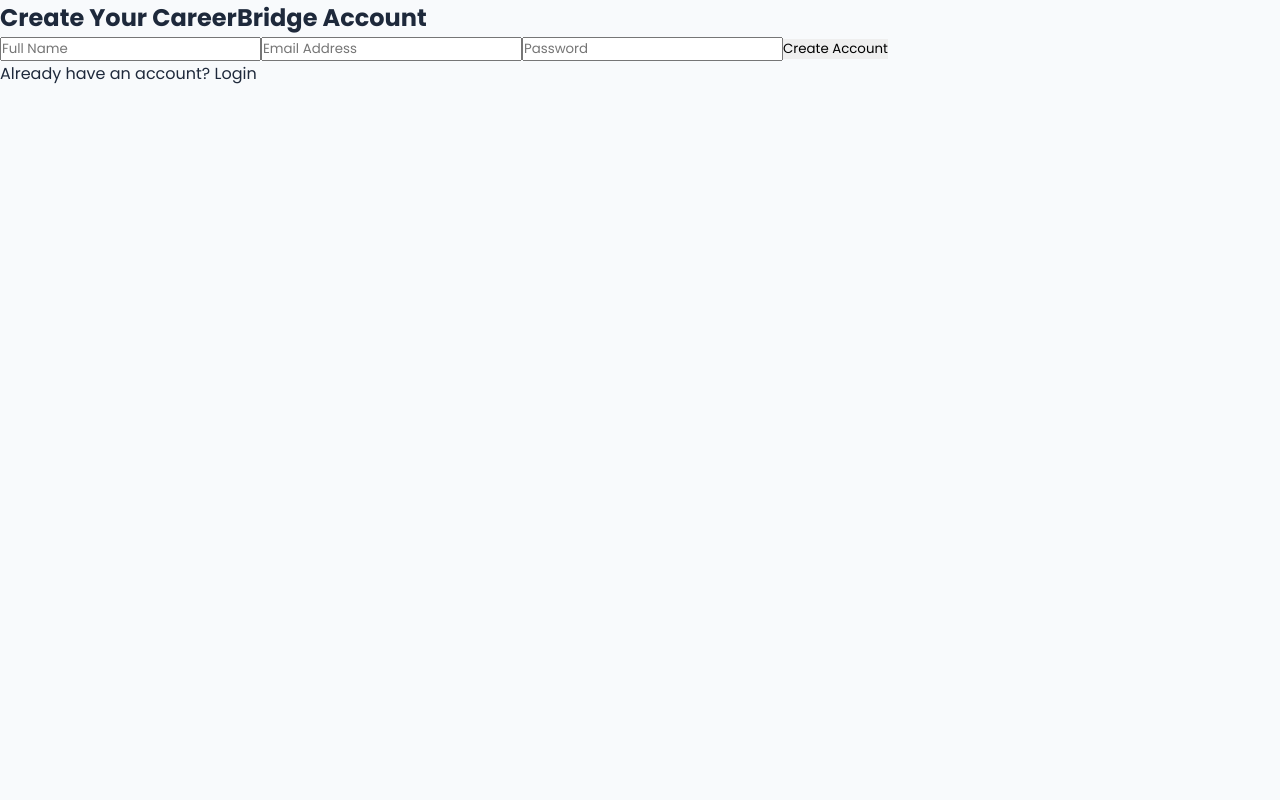
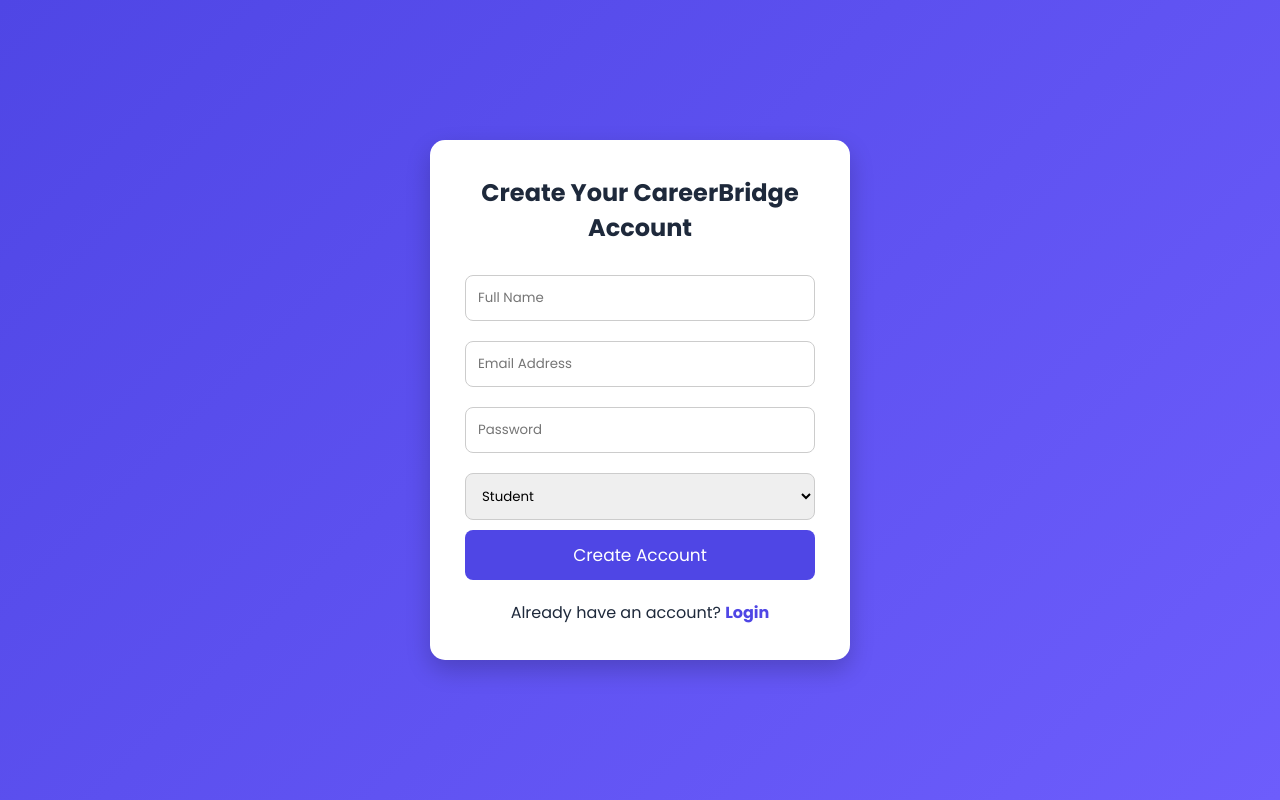
Before and after one commit to Khushi22072005/careerbridge-placement-platform, a React (Vite) app in the folder client/: page /register in a window 1280 px wide. Built offline with nearby package versions, Linux system fonts and the light colour scheme.

Commit message:
Updated frontend and dashboard changes

```diff
--- a/client/src/pages/Login/Login.jsx
+++ b/client/src/pages/Login/Login.jsx
@@ -1,6 +1,6 @@
 import "./Login.css";
 import { useState } from "react";
-import { useNavigate } from "react-router-dom";
+import { useNavigate, Link } from "react-router-dom";
 import axios from "axios";
 
 function Login() {
@@ -128,10 +128,9 @@
             </button>
 
             <p className="register-link">
-              Don't have an account?
-              <span> Register</span>
-            </p>
-
+  Don't have an account?{" "}
+  <Link to="/register">Register</Link>
+</p>
           </form>
 
         </div>
--- a/client/src/pages/Register/Register.css
+++ b/client/src/pages/Register/Register.css
@@ -0,0 +1,62 @@
+*{
+  margin:0;
+  padding:0;
+  box-sizing:border-box;
+  font-family:Arial,sans-serif;
+}
+
+.register-page{
+  height:100vh;
+  display:flex;
+  justify-content:center;
+  align-items:center;
+  background:linear-gradient(135deg,#4f46e5,#6d5dfc);
+}
+
+.register-card{
+  width:420px;
+  background:#fff;
+  padding:35px;
+  border-radius:15px;
+  box-shadow:0 10px 25px rgba(0,0,0,.2);
+}
+
+.register-card h2{
+  text-align:center;
+  margin-bottom:20px;
+}
+
+.register-card input,
+.register-card select{
+  width:100%;
+  padding:12px;
+  margin:10px 0;
+  border:1px solid #ccc;
+  border-radius:8px;
+}
+
+.register-btn{
+  width:100%;
+  padding:12px;
+  border:none;
+  border-radius:8px;
+  background:#4f46e5;
+  color:#fff;
+  font-size:17px;
+  cursor:pointer;
+}
+
+.register-btn:hover{
+  background:#372fcf;
+}
+
+.login-link{
+  text-align:center;
+  margin-top:20px;
+}
+
+.login-link a{
+  color:#4f46e5;
+  font-weight:bold;
+  text-decoration:none;
+}
--- a/client/src/pages/Register/Register.jsx
+++ b/client/src/pages/Register/Register.jsx
@@ -1,25 +1,108 @@
 import "./Register.css";
-import { Link } from "react-router-dom";
+import { useState } from "react";
+import { Link, useNavigate } from "react-router-dom";
+import axios from "axios";
 
 function Register() {
+
+  const navigate = useNavigate();
+
+  const [formData, setFormData] = useState({
+    fullname: "",
+    email: "",
+    password: "",
+    role: "student"
+  });
+
+  const handleChange = (e) => {
+    setFormData({
+      ...formData,
+      [e.target.name]: e.target.value
+    });
+  };
+
+  const handleRegister = async (e) => {
+    e.preventDefault();
+
+    try {
+
+      const res = await axios.post(
+        "http://localhost:5000/api/auth/register",
+        formData
+      );
+
+      alert(res.data.message);
+
+      navigate("/login");
+
+    } catch (err) {
+
+      alert(err.response?.data?.message || "Registration Failed");
+
+    }
+  };
+
   return (
-    <div className="register-container">
+    <div className="register-page">
+
       <div className="register-card">
+
         <h2>Create Your CareerBridge Account</h2>
 
-        <input type="text" placeholder="Full Name" />
+        <form onSubmit={handleRegister}>
 
-        <input type="email" placeholder="Email Address" />
+          <input
+            type="text"
+            name="fullname"
+            placeholder="Full Name"
+            value={formData.fullname}
+            onChange={handleChange}
+            required
+          />
 
-        <input type="password" placeholder="Password" />
+          <input
+            type="email"
+            name="email"
+            placeholder="Email Address"
+            value={formData.email}
+            onChange={handleChange}
+            required
+          />
 
-        <button>Create Account</button>
+          <input
+            type="password"
+            name="password"
+            placeholder="Password"
+            value={formData.password}
+            onChange={handleChange}
+            required
+          />
 
-        <p>
+          <select
+            name="role"
+            value={formData.role}
+            onChange={handleChange}
+          >
+            <option value="student">Student</option>
+            <option value="mentor">Mentor</option>
+          </select>
+
+          <button
+            type="submit"
+            className="register-btn"
+          >
+            Create Account
+          </button>
+
+        </form>
+
+        <p className="login-link">
           Already have an account?{" "}
-          <Link to="/">Login</Link>
+          <Link to="/login">Login</Link>
         </p>
+
       </div>
+
     </div>
   );
 }
```
